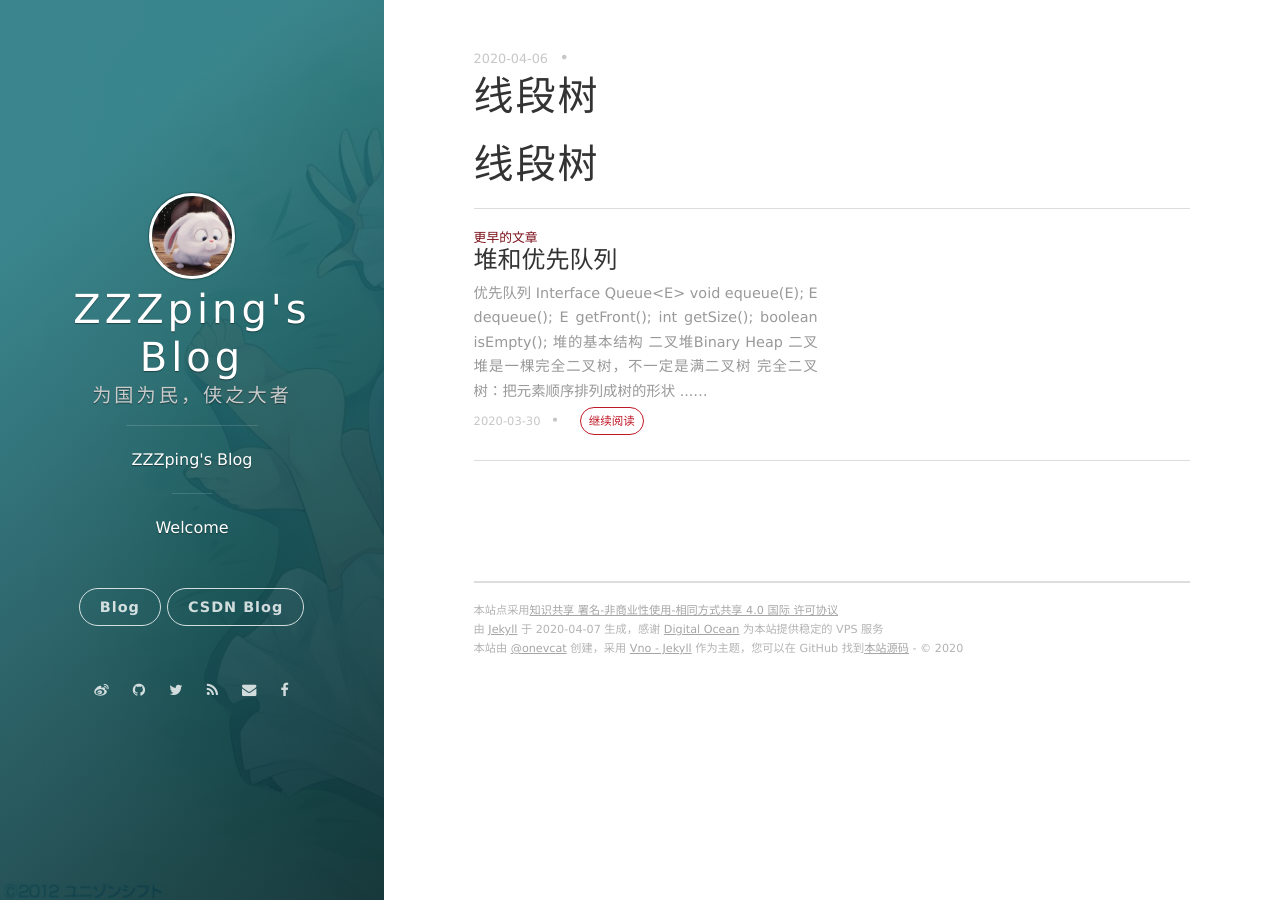
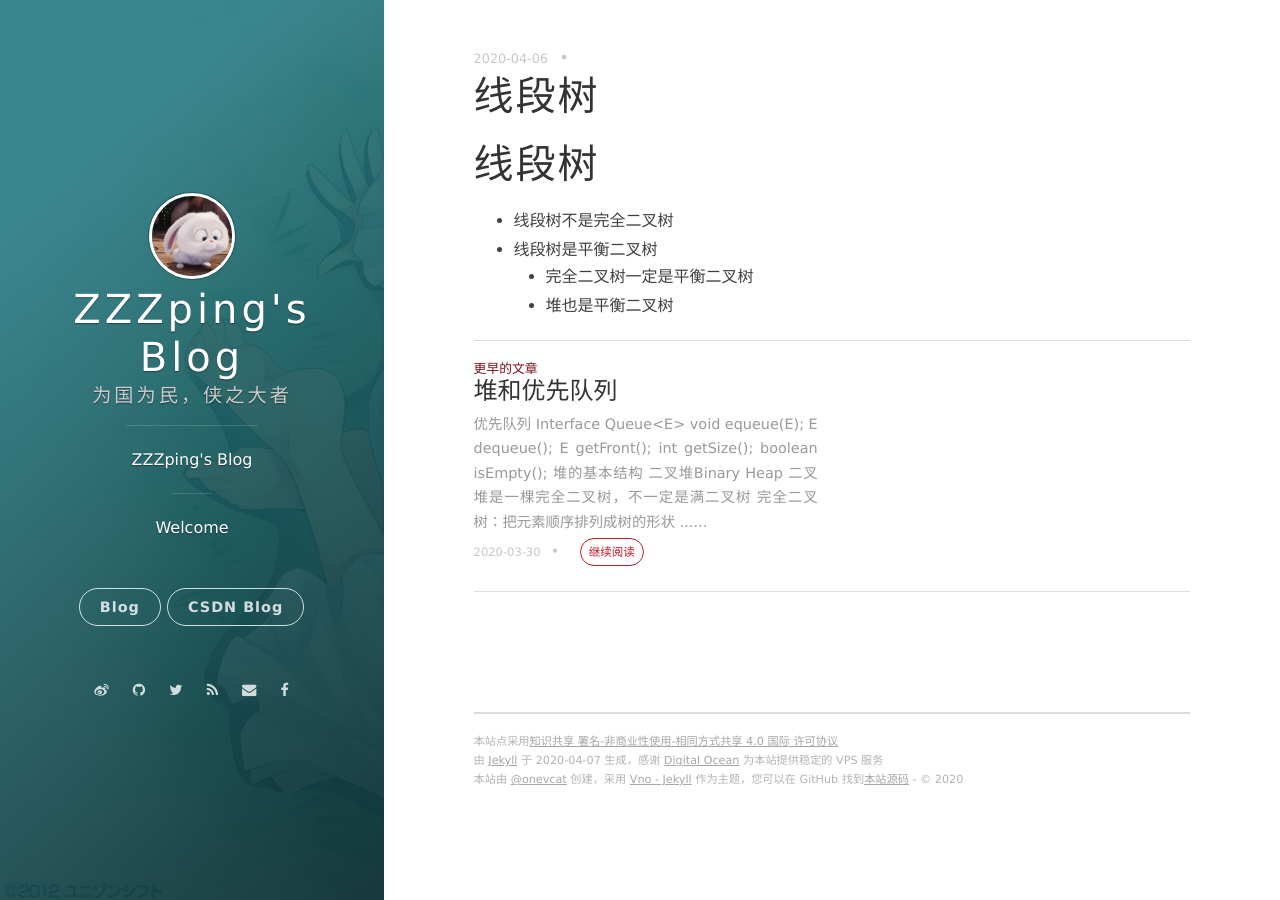
Before and after one commit to ZZZping/ZZZping.github.io, a Jekyll site: the page built from _posts/2020-04-06-玩转数据结构-线段树.md, in a window 1280 px wide. Built offline with Jekyll 4.4.1, drawn with Linux system fonts in a browser that asks for light colours; nearby versions of some CDN libraries; comment, search, counter and statistics services are not loaded.

Commit message:
Update 2020-04-06-玩转数据结构-线段树.md

```diff
--- a/_posts/2020-04-06-玩转数据结构-线段树.md
+++ b/_posts/2020-04-06-玩转数据结构-线段树.md
@@ -5,3 +5,7 @@ date: 2020-04-06 23:08:24.000000000 +09:00
 ---
 
 # 线段树
+   + 线段树不是完全二叉树
+   + 线段树是平衡二叉树
+      + 完全二叉树一定是平衡二叉树
+      + 堆也是平衡二叉树
```
